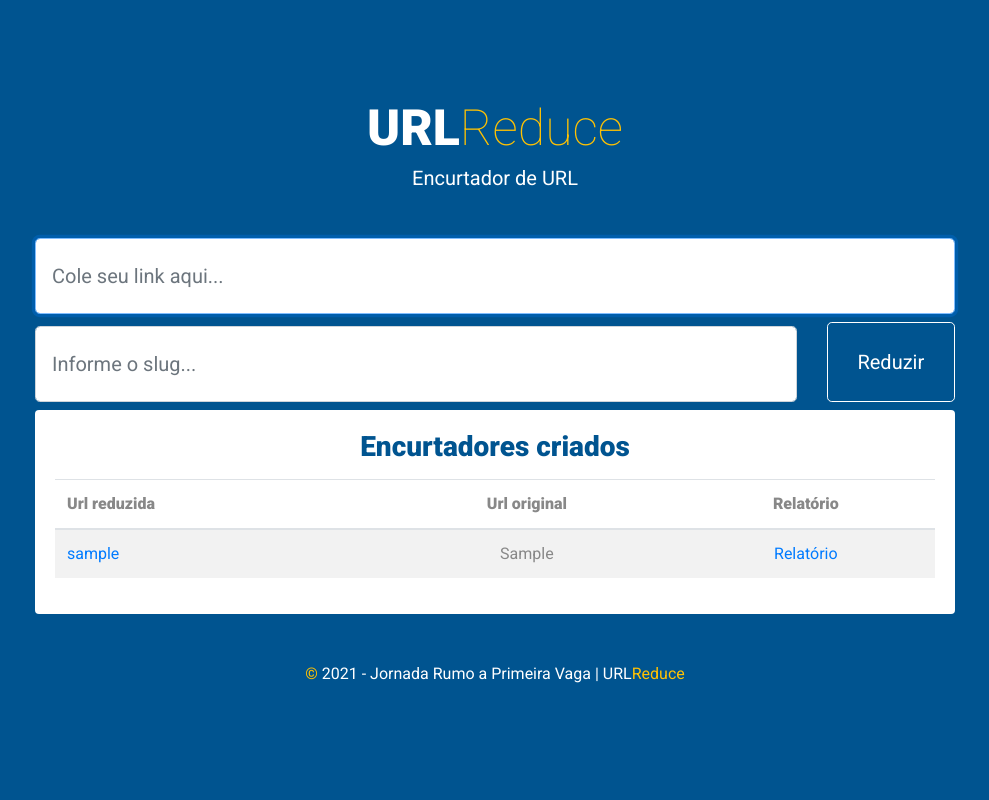
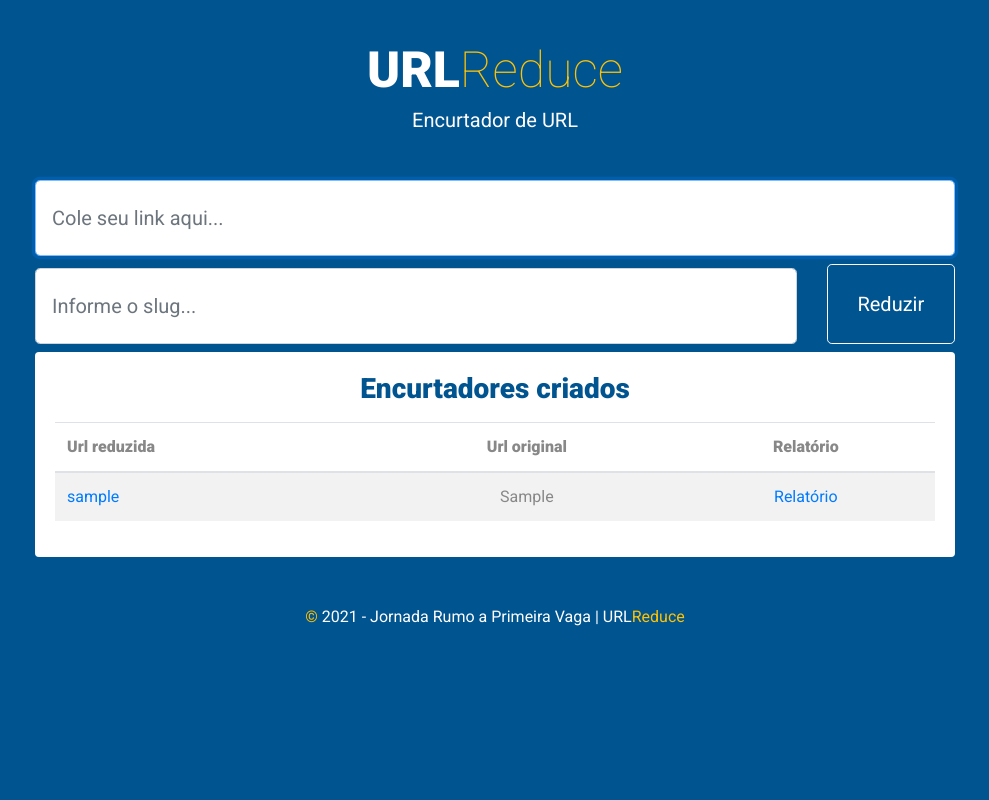
Before and after one commit to mateuslourenco/url_reduce, a Django app: page / in a window 1280 px wide. Shown: the whole page, without its empty margins (145-1134 px from the left). Run offline with Django 4.2, Linux system fonts and the light colour scheme; tables that the repository leaves empty hold one stand-in row (values such as "Sample post").

Commit message:
removido classe css

```diff
--- a/devpro/encurtador/templates/encurtador/home.html
+++ b/devpro/encurtador/templates/encurtador/home.html
@@ -3,7 +3,7 @@
 
 {% block title %}URL Reduce - Home{% endblock title %}
 {% block body %}
-<body class="reduce-main text-center">
+<body class="text-center">
 
 <div class="container">
     <div class="row">
```
